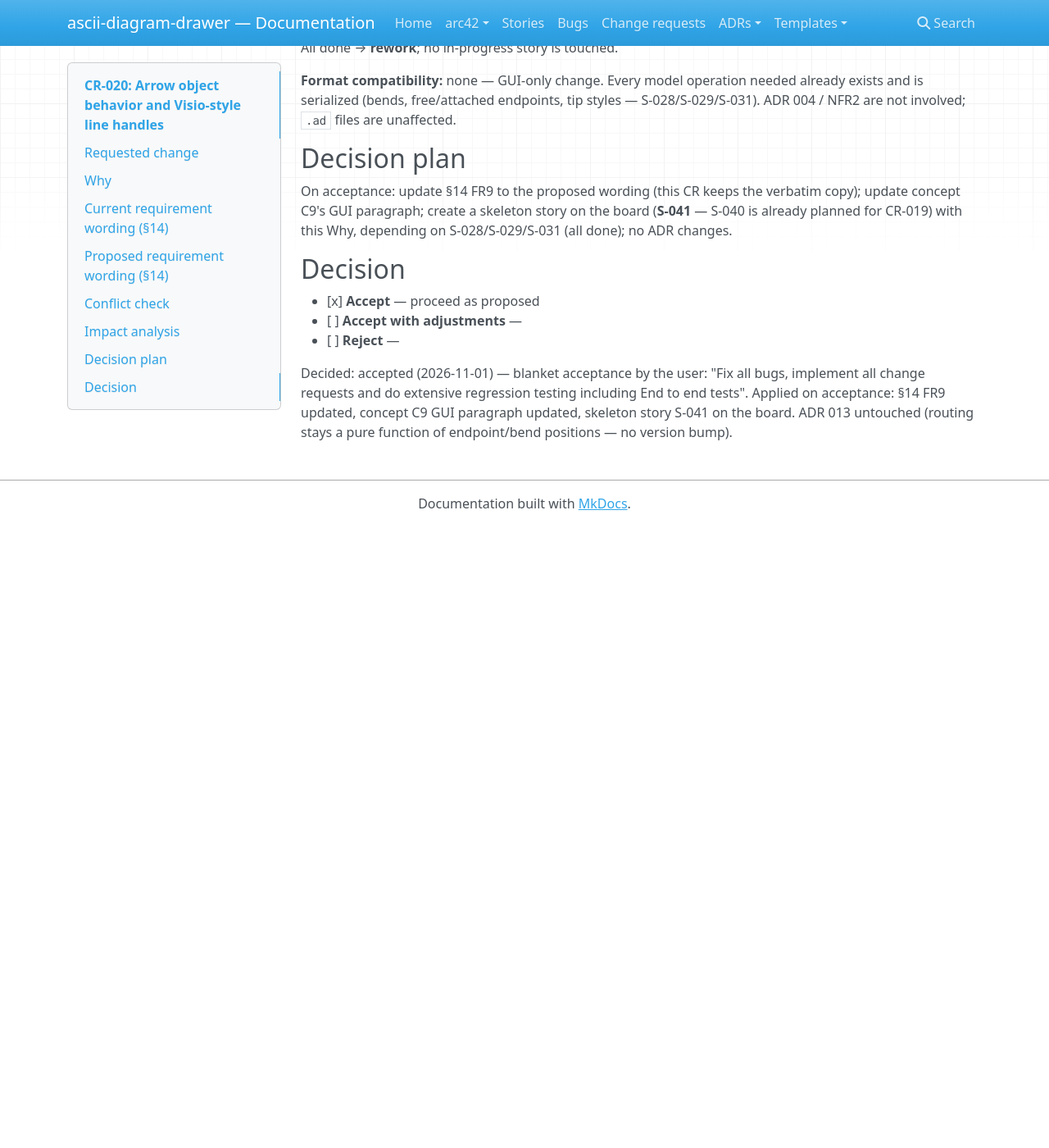
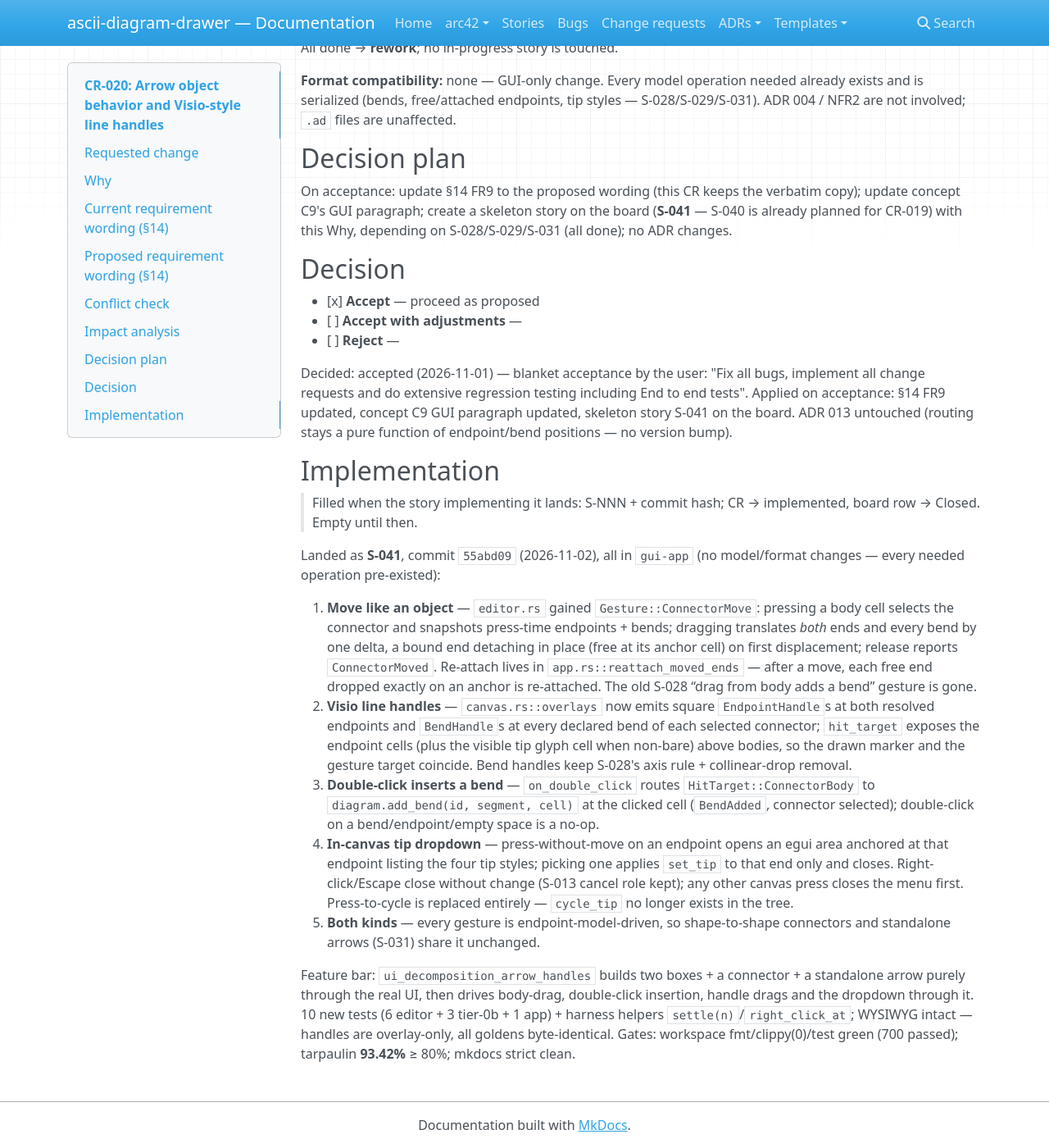
Before and after one commit to Reto411/ascii-diagram-drawer, an MkDocs documentation site: the page built from doc/crs/CR-020-arrow-object-behavior-and-line-handles.md, in a window 1280 px wide and 1400 px high, scrolled down 1881 px. Shown: the whole window at 82% size. Built offline with MkDocs 1.6.1, drawn with Linux system fonts in a browser that asks for light colours; nearby versions of some CDN libraries; before the commit the page ends 2523 px from its top, so only the background shows below that.

Commit message:
docs(S-041, CR-020): board + CR status with verified facts
CR-020 -> implemented (commit 55abd09), CRS.md row moved to Closed.
CR-020 gains its Implementation section; story S-041 row + progress-log
entry on the board describe the landed behavior (body-drag whole-arrow
move + reattach_moved_ends, endpoint/bend square handles, double-click
bend insertion, in-canvas tip dropdown replacing cycle_tip) with the
actual test names and gate numbers (700 passed, tarpaulin 93.42%).

Note: an earlier draft of these board entries described a different
design (sticky anchor drag / midpoint-diamond handles) that was never
implemented; this commit replaces it with what is in the tree.

```diff
--- a/doc/crs/CR-020-arrow-object-behavior-and-line-handles.md
+++ b/doc/crs/CR-020-arrow-object-behavior-and-line-handles.md
@@ -2,7 +2,7 @@
 title: Arrow object behavior and Visio-style line handles
 description: change request — connectors/arrows behave as normal objects (drag body moves the whole arrow), selected arrows show visible draggable handles at both endpoints and all bends, double-click on a segment inserts a bend, and an in-canvas dropdown selects the tip style per end; filed 2026-11-01
 scope: change request — connector/arrow interaction model (FR9)
-status: accepted
+status: implemented
 filed: 2026-11-01
 priority: high
 format-compat: none
@@ -58,3 +58,17 @@ On acceptance: update §14 FR9 to the proposed wording (this CR keeps the verbat
 - [ ] **Reject** — <reason>
 
 Decided: accepted (2026-11-01) — blanket acceptance by the user: "Fix all bugs, implement all change requests and do extensive regression testing including End to end tests". Applied on acceptance: §14 FR9 updated, concept C9 GUI paragraph updated, skeleton story S-041 on the board. ADR 013 untouched (routing stays a pure function of endpoint/bend positions — no version bump).
+
+## Implementation
+
+> Filled when the story implementing it lands: S-NNN + commit hash; CR → implemented, board row → Closed. Empty until then.
+
+Landed as **S-041**, commit `55abd09` (2026-11-02), all in `gui-app` (no model/format changes — every needed operation pre-existed):
+
+1. **Move like an object** — `editor.rs` gained `Gesture::ConnectorMove`: pressing a body cell selects the connector and snapshots press-time endpoints + bends; dragging translates *both* ends and every bend by one delta, a bound end detaching in place (free at its anchor cell) on first displacement; release reports `ConnectorMoved`. Re-attach lives in `app.rs::reattach_moved_ends` — after a move, each free end dropped exactly on an anchor is re-attached. The old S-028 “drag from body adds a bend” gesture is gone.
+2. **Visio line handles** — `canvas.rs::overlays` now emits square `EndpointHandle`s at both resolved endpoints and `BendHandle`s at every declared bend of each selected connector; `hit_target` exposes the endpoint cells (plus the visible tip glyph cell when non-bare) above bodies, so the drawn marker and the gesture target coincide. Bend handles keep S-028's axis rule + collinear-drop removal.
+3. **Double-click inserts a bend** — `on_double_click` routes `HitTarget::ConnectorBody` to `diagram.add_bend(id, segment, cell)` at the clicked cell (`BendAdded`, connector selected); double-click on a bend/endpoint/empty space is a no-op.
+4. **In-canvas tip dropdown** — press-without-move on an endpoint opens an egui area anchored at that endpoint listing the four tip styles; picking one applies `set_tip` to that end only and closes. Right-click/Escape close without change (S-013 cancel role kept); any other canvas press closes the menu first. Press-to-cycle is replaced entirely — `cycle_tip` no longer exists in the tree.
+5. **Both kinds** — every gesture is endpoint-model-driven, so shape-to-shape connectors and standalone arrows (S-031) share it unchanged.
+
+Feature bar: `ui_decomposition_arrow_handles` builds two boxes + a connector + a standalone arrow purely through the real UI, then drives body-drag, double-click insertion, handle drags and the dropdown through it. 10 new tests (6 editor + 3 tier-0b + 1 app) + harness helpers `settle(n)`/`right_click_at`; WYSIWYG intact — handles are overlay-only, all goldens byte-identical. Gates: workspace fmt/clippy(0)/test green (700 passed); tarpaulin **93.42%** ≥ 80%; mkdocs strict clean.
```
Also changed, not shown: doc/crs/CRS.md (+2 -2 lines), doc/stories/BOARD.md (+2 -2 lines).
